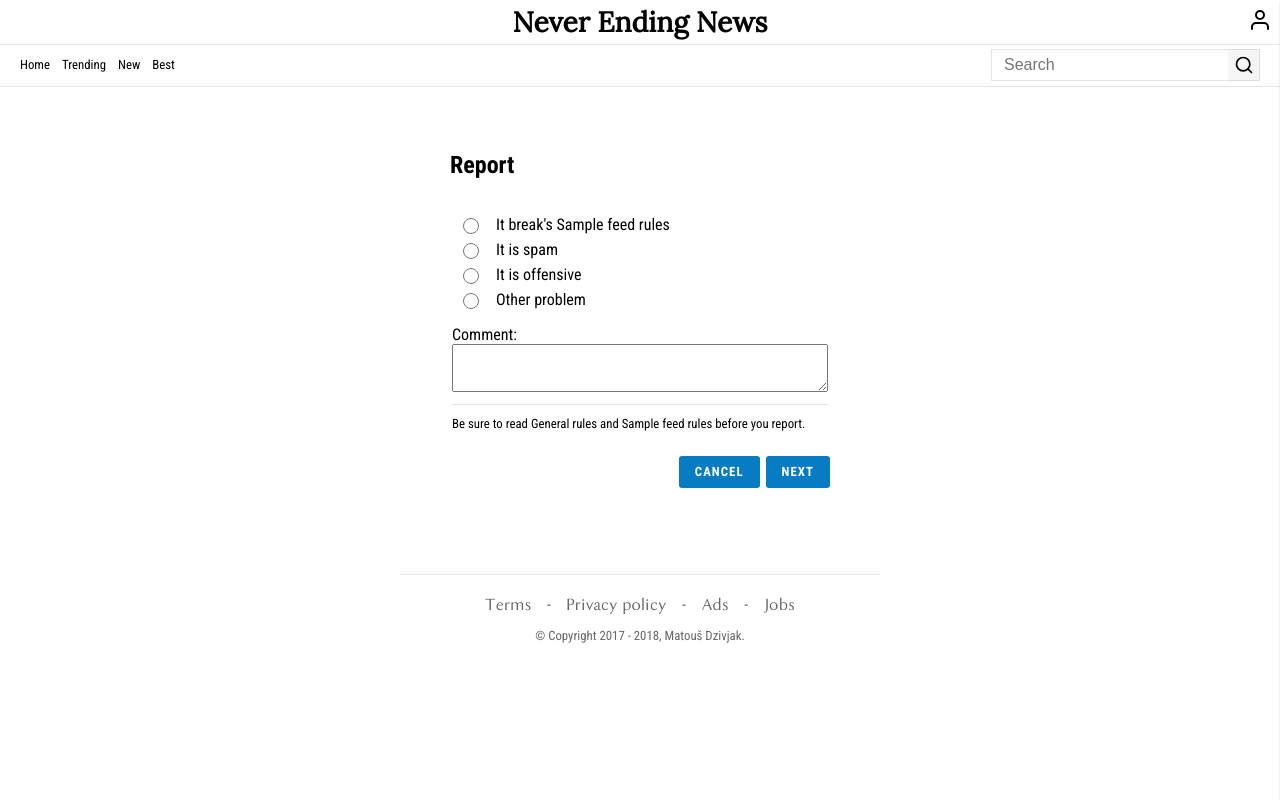
After one commit to matoous/newz, a Flask app: template news/templates/report.html in a window 1280 px wide. The commit adds this page. Run offline with Flask 2, Linux system fonts and the light colour scheme; the template is opened without the code that fills it: most values are stand-ins (such as "Sample title", 1, 10 or a date in 2020); parts of the project's set-up code (start-up, migrations or seed data) failed here and were passed over.

Commit message:
add comment and link reporting

```diff
--- a/news/models/report.py
+++ b/news/models/report.py
@@ -40,7 +40,7 @@ class Report(Model):
     def reported_thing(self):
         if self.reportable_type == "comments":
             return "comment"
-        if self.reported_thing == "links":
+        if self.reportable_type == "links":
             return "link"
         return None
 
--- a/news/static/scripts/menu.js
+++ b/news/static/scripts/menu.js
@@ -44,22 +44,10 @@ generatePreview = function(){
     document.querySelector('#preview').innerHTML = SnuOwnd.getParser().render(md);
 };
 
-reportComment = function(id) {
-    const reportModal = document.getElementById('report-modal');
-    reportModal.style.display = "block";
-    reportModal.onclick = function (ev) {
-        if(ev.target === reportModal){
-            reportModal.style.display = "none";
-        }
-    };
-    console.log(id);
-    document.getElementById("report_comment_id").value = id;
-    return false;
-};
-
 closeModal = function(id) {
     const reportModal = document.getElementById(id);
     reportModal.style.display = "none";
+    return false;
 };
 
 setReplyTo = function(id){
--- a/news/static/stylesheets/forms.less
+++ b/news/static/stylesheets/forms.less
@@ -94,22 +94,21 @@ fieldset {
 .report-form {
   ol {
     list-style: none;
-    padding-left: 20px;
+    padding-left: 0;
   }
   input[type='radio'] {
-    padding: 0;
-    margin: 0;
     position: relative;
-    display: block;
+    width: 28px;
   }
   li {
     display: flex;
-    align-items: center;
+    align-items: left;
     flex-direction: row;
     margin-bottom: 6px;
 
     label {
       margin-left: 8px;
+      flex-grow: 1;
     }
   }
 }
--- a/news/static/stylesheets/main.css
+++ b/news/static/stylesheets/main.css
@@ -77,22 +77,21 @@ fieldset {
 }
 .report-form ol {
   list-style: none;
-  padding-left: 20px;
+  padding-left: 0;
 }
 .report-form input[type='radio'] {
-  padding: 0;
-  margin: 0;
   position: relative;
-  display: block;
+  width: 28px;
 }
 .report-form li {
   display: flex;
-  align-items: center;
+  align-items: left;
   flex-direction: row;
   margin-bottom: 6px;
 }
 .report-form li label {
   margin-left: 8px;
+  flex-grow: 1;
 }
 .form-navigation {
   display: flex;
@@ -486,6 +485,9 @@ table.unstyled th {
 }
 .modal-content.hidden {
   display: none;
+}
+.modal-content .additional-info a {
+  text-decoration: underline;
 }
 /* The Close Button */
 .close {
@@ -1085,10 +1087,16 @@ section {
 .feed-options > div {
   margin-right: 12px;
 }
-.404 {
+.err404 {
   padding: 0 32px;
 }
-.404 h1 {
+.err404 h1 {
+  font-size: 4.2rem;
   margin-bottom: 26px;
+  text-transform: uppercase;
+}
+.err404 .search {
+  padding: 0;
+  margin-bottom: 12px;
 }
 /*# sourceMappingURL=main.css.map */
--- a/news/static/stylesheets/main.less
+++ b/news/static/stylesheets/main.less
@@ -698,10 +698,17 @@ section {
   }
 }
 
-.404 {
+.err404 {
   padding: 0 32px;
 
   h1 {
+    font-size: 4.2rem;
     margin-bottom: 26px;
+    text-transform: uppercase;
+  }
+
+  .search {
+    padding: 0;
+    margin-bottom: 12px;
   }
 }
--- a/news/static/stylesheets/modal.less
+++ b/news/static/stylesheets/modal.less
@@ -25,6 +25,12 @@
   &.hidden {
     display: none;
   }
+
+  .additional-info {
+    a {
+      text-decoration: underline;
+    }
+  }
 }
 
 /* The Close Button */
--- a/news/templates/base.html
+++ b/news/templates/base.html
@@ -2,7 +2,7 @@
 <html>
 <head>
     <title>{{ config.NAME }} | {% block title %}{% endblock %}</title>
-    <link href="https://fonts.googleapis.com/css?family=Lora|Roboto+Condensed:300,400,700" rel="stylesheet">
+    <link href="https://fonts.googleapis.com/css?family=Lora|Roboto+Condensed:400,700" rel="stylesheet">
     <link rel="stylesheet" href="/static/stylesheets/main.css">
     <script type="application/javascript" src="/static/scripts/menu.js"></script>
 {% if md_parser %}
--- a/news/templates/feed_admin_base.html
+++ b/news/templates/feed_admin_base.html
@@ -16,6 +16,9 @@
                     <a href="/f/{{feed.slug}}/admins">
                         Admins
                     </a>
+                    <a href="/f/{{ feed.slug }}/reports">
+                        Reports
+                    </a>
                     <a href="/f/{{feed.slug}}/bans">
                         Bans
                     </a>
--- a/news/templates/jobs.html
+++ b/news/templates/jobs.html
@@ -7,10 +7,10 @@
 {% block body %}
 <section>
     <div class="container">
-        <div class="how-it-works">
+        <div class="jobs pb">
             <h1>Jobs</h1>
             <p>
-                Sorry, no jobs now
+                Sorry, this page was just for testing, maybe some day it will get completed.
             </p>
         </div>
     </div>
--- /dev/null
+++ b/news/templates/report.html
@@ -0,0 +1,61 @@
+{% extends "base.html" %}
+
+{% block title %}
+    Reset Password
+{% endblock %}
+
+{% block body %}
+<div class="page-container">
+    <div class="one-page-form">
+        <form class="report-form" method="post" action="{{ thing.route }}/report" id="report-comment-form">
+                <h2>Report</h2>
+                <fieldset>
+                    <input id="report_comment_id" title="think_id" type="hidden" name="think_id">
+                    <input type="hidden" name="csrf_token" value="{{ csrf_token() }}"/>
+                    <ol>
+                        <li>
+                            <input id="breaks_rules" type="radio" name="reason" value="breaks_rules">
+                            <label for="breaks_rules">
+                                It break's {{ feed.name }} rules
+                            </label>
+                        </li>
+                        <li>
+                            <input id="spam" type="radio" name="reason" value="is_spam">
+                            <label for="is_spam">
+                                It is spam
+                            </label>
+                        </li>
+                        <li>
+                            <input id="offensive" type="radio" name="reason" value="is_offensive">
+                            <label for="is_offensive">
+                                It is offensive
+                            </label>
+                        </li>
+                        <li>
+                            <input id="other" type="radio" name="reason" value="other">
+                            <label for="other">
+                                Other problem
+                            </label>
+                        </li>
+                    </ol>
+                    <div>
+                        <label for="comment">Comment:</label>
+                        <textarea name="comment" title="comment"></textarea>
+                    </div>
+                    <div class="additional-info">
+                        Be sure to read <a href="/rules">General rules</a> and <a href="/f/{{ feed.name }}/rules">{{ feed.name }} rules</a> before you report.
+                    </div>
+                </fieldset>
+
+                <div class="form-navigation">
+                    <button class="small" onclick="return closeModal('report-modal')">
+                        Cancel
+                    </button>
+                    <button class="small" onclick="return reportCommentContinue(event);">
+                        Next
+                    </button>
+                </div>
+            </form>
+    </div>
+</div>
+{% endblock %}
```
Also changed, not shown: news/templates/404.html (+10 -2 lines), news/templates/link.html (+0 -91 lines), news/views/feed.py (+52 -8 lines).
